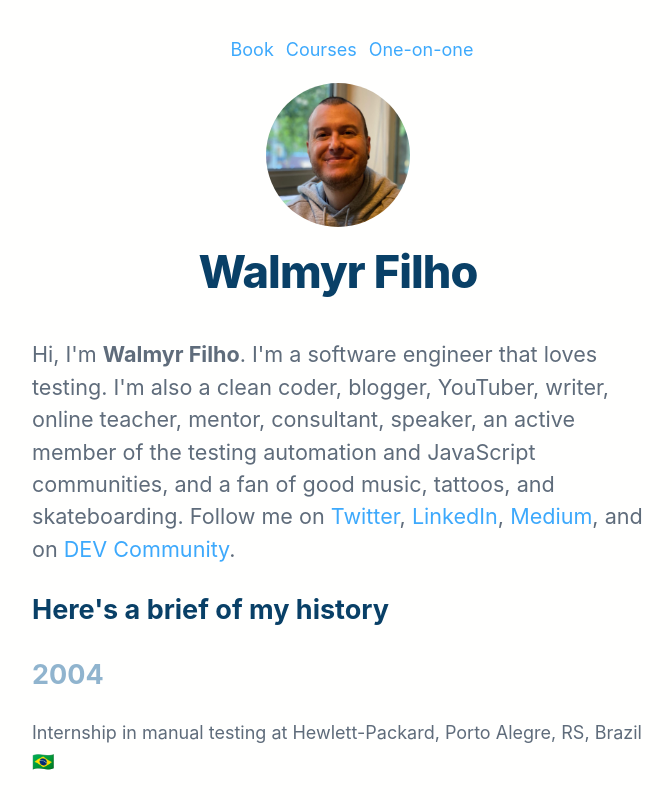
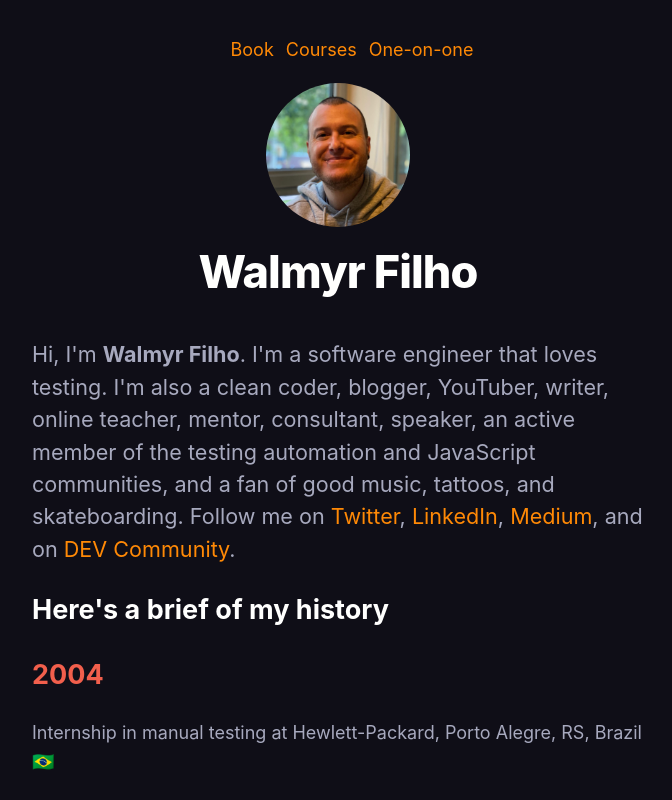
Before and after one commit to wlsf82/walmyr-nextjs, a Next.js app: page / in a window 1280 px wide. Shown: the top 800 px of the page, without its empty margins (302-974 px from the left). Built offline with nearby package versions, Linux system fonts and the light colour scheme.

Commit message:
Re-style website based on happy hues curated colors

```diff
--- a/styles/global.css
+++ b/styles/global.css
@@ -10,15 +10,15 @@ body {
 
 * {
   box-sizing: border-box;
-  background-color: #fffffe;
+  background-color: #0f0e17;
 }
 
 h1 {
-  color: #094067;
+  color: #fffffe;
 }
 
 a {
-  color: #3da9fc;
+  color: #ff8906;
   text-decoration: none;
 }
 
@@ -32,5 +32,5 @@ img {
 }
 
 p {
-  color: #5f6c7b;
+  color: #a7a9be;
 }
--- a/styles/utils.module.css
+++ b/styles/utils.module.css
@@ -29,11 +29,11 @@
 }
 
 .lightText {
-  color: #90b4ce;
+  color: #f25f4c;
 }
 
 .darkGrayText {
-  color: #094067;
+  color: #fffffe;
 }
 
 .footer {
```
